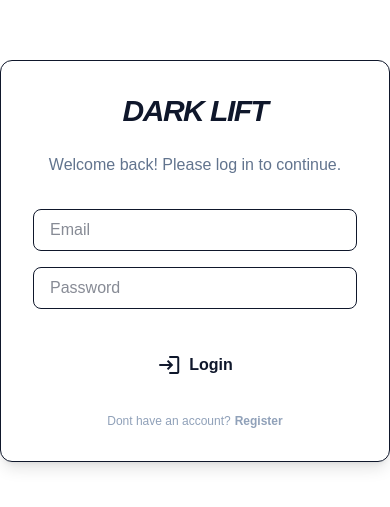
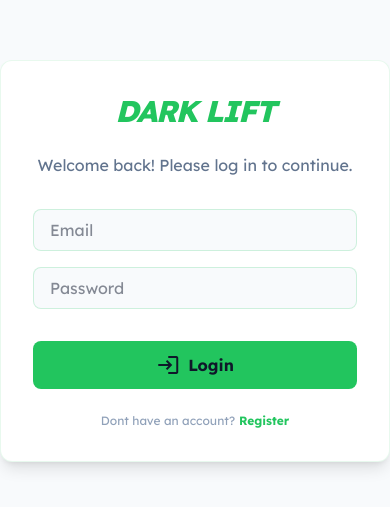
Before and after one commit to Kamiwaza1/fitnessappfrontend, a Next.js app: page /login in a window 390 px wide. Shown: the part 161-668 px from the top of the page. Built offline with nearby package versions, Linux system fonts and the light colour scheme; no server answers.

Commit message:
responsive design updates

```diff
--- a/package.json
+++ b/package.json
@@ -30,20 +30,18 @@
     "sockjs-client": "^1.6.1",
     "tailwind-merge": "^3.5.0",
     "tesseract.js": "^7.0.0",
+    "tesseract.js": "^7.0.0",
     "three": "^0.183.2",
     "tw-animate-css": "^1.4.0"
   },
   "devDependencies": {
     "@tailwindcss/postcss": "^4",
-    "@types/react": "19.2.15",
     "autoprefixer": "^10.5.0",
     "babel-plugin-react-compiler": "1.0.0",
     "cypress": "^15.16.0",
     "eslint": "^9",
     "eslint-config-next": "16.1.6",
     "postcss": "^8.5.15",
-    "start-server-and-test": "^3.0.5",
-    "tailwindcss": "^4.3.0",
-    "typescript": "^5.9.3"
+    "tailwindcss": "^4.3.0"
   }
 }
--- a/src/app/globals.css
+++ b/src/app/globals.css
@@ -1,21 +1,30 @@
-@import "../../node_modules/tailwindcss/index.css";
+@import "tailwindcss";
 
 :root {
   --background: #ffffff;
   --foreground: #171717;
+  --primary: #22c55e;
+  --background-light: #f8fafc;
+  --background-dark: #0f172a;
 }
 
 @theme inline {
   --color-background: var(--background);
   --color-foreground: var(--foreground);
+  --color-primary: var(--primary);
+  --color-background-light: var(--background-light);
+  --color-background-dark: var(--background-dark);
   --font-sans: var(--font-geist-sans);
   --font-mono: var(--font-geist-mono);
+  --font-display: "Lexend", "Segoe UI", sans-serif;
 }
 
 @media (prefers-color-scheme: dark) {
   :root {
     --background: #0a0a0a;
     --foreground: #ededed;
+    --background-light: #111827;
+    --background-dark: #020617;
   }
 }
 
--- a/src/features/settings/pages/SettingsPage.jsx
+++ b/src/features/settings/pages/SettingsPage.jsx
@@ -133,15 +133,15 @@ export default function SettingsPage() {
   };
 
   return (
-    <AppPageShell mainClassName="flex min-h-dvh flex-col">
-      <header className="sticky top-0 z-10 flex min-h-16 items-center justify-between border-b border-primary/10 bg-background-light/80 px-4 py-3 backdrop-blur-md sm:px-8 dark:bg-background-dark/80">
+    <AppPageShell mainClassName="flex h-screen flex-col overflow-hidden">
+      <header className="sticky top-0 z-10 flex h-16 items-center justify-between border-b border-primary/10 bg-background-light/80 px-8 backdrop-blur-md dark:bg-background-dark/80">
         <div>
           <h2 className="text-xl font-bold">Settings</h2>
           <p className="text-xs text-slate-500">Account security and nutrition preferences</p>
         </div>
       </header>
 
-      <section className="custom-scrollbar flex-1 p-4 sm:p-8">
+      <section className="custom-scrollbar flex-1 overflow-y-auto p-6 sm:p-8">
         <div className="mx-auto grid max-w-6xl gap-6 lg:grid-cols-[minmax(0,1fr)_380px]">
           <div className="space-y-6">
             <SettingsCard
--- a/tsconfig.json
+++ b/tsconfig.json
@@ -1,6 +1,6 @@
 {
   "compilerOptions": {
-    "ignoreDeprecations": "5.0",
+    "ignoreDeprecations": "6.0",
     "target": "ES2017",
     "lib": [
       "dom",
```
Also changed, not shown: 1 other file (tests, documents, lock files or other folders).
